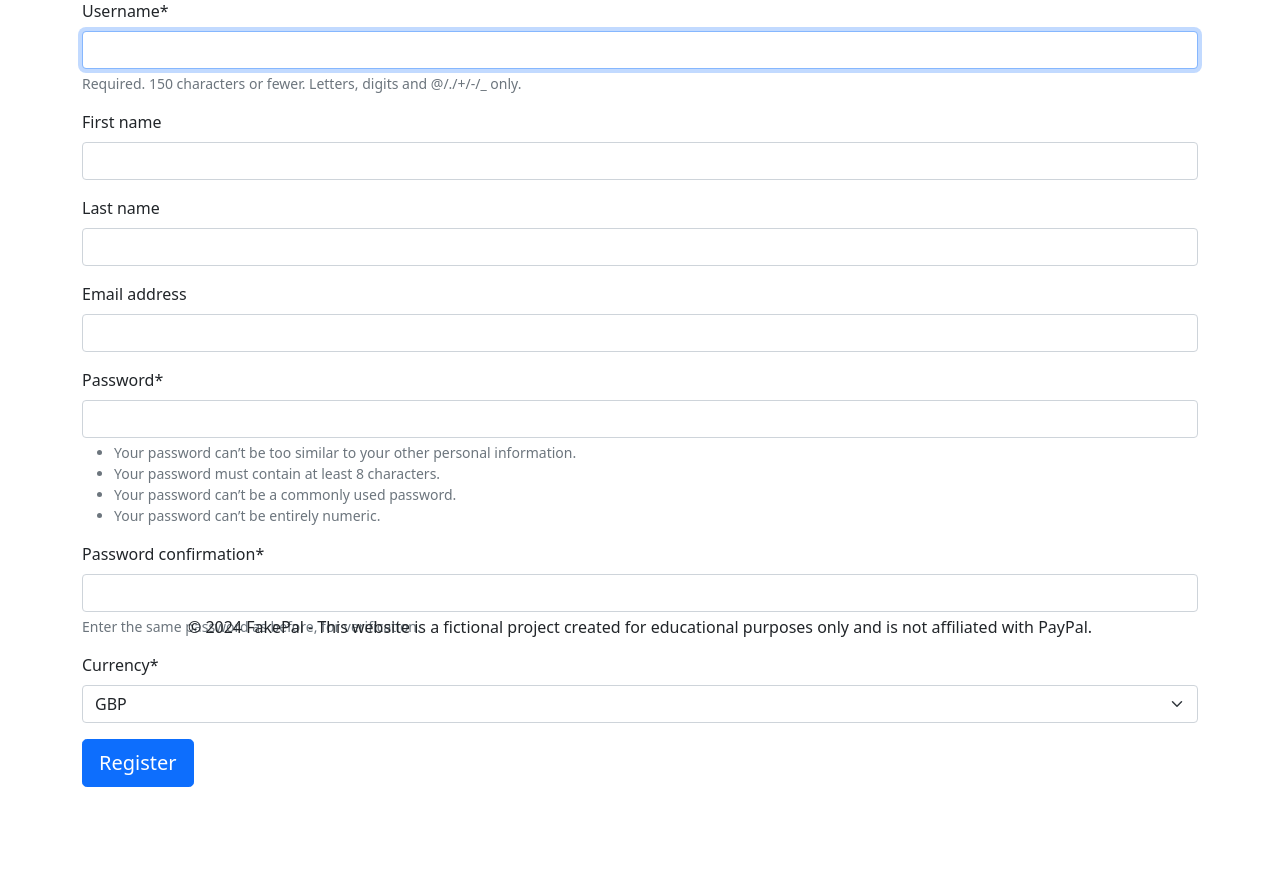
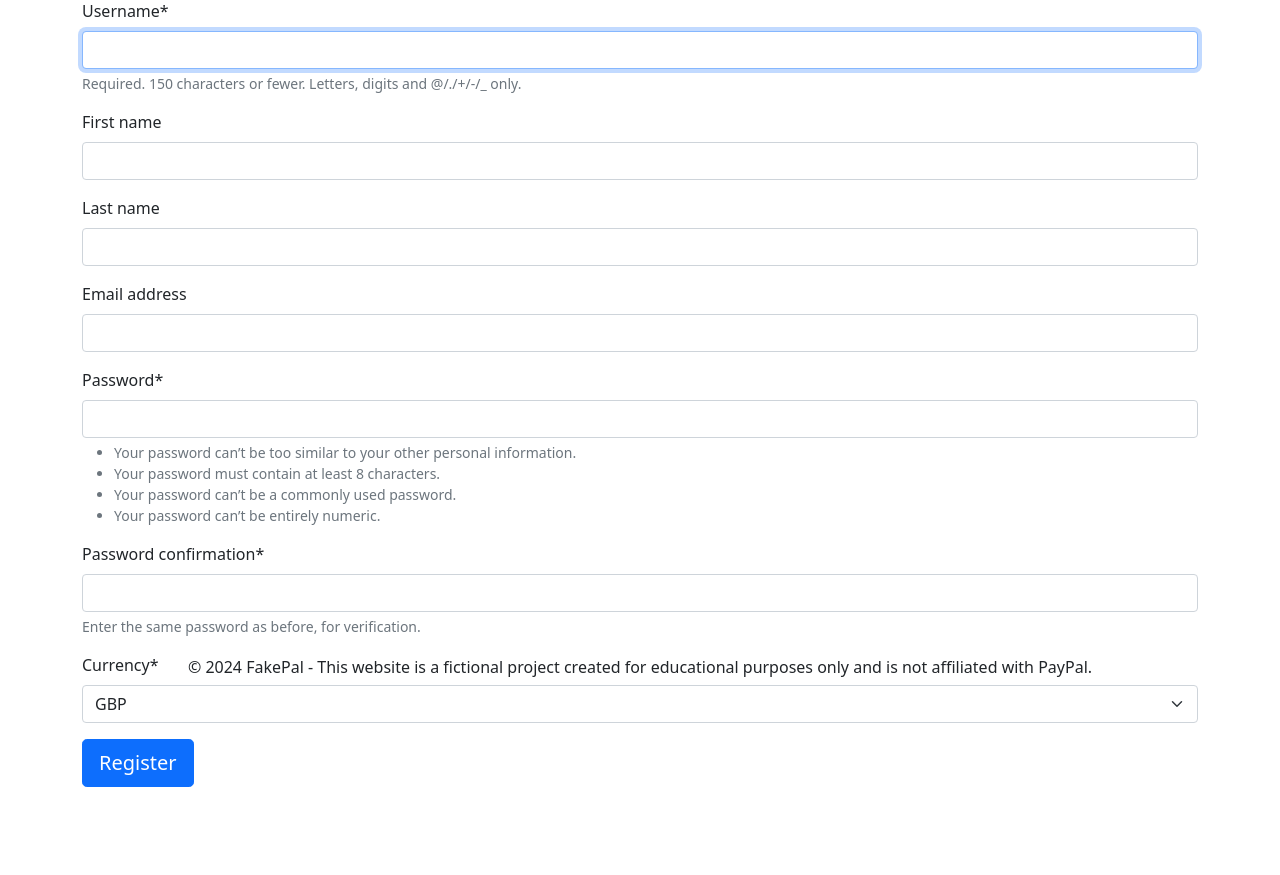
Before and after one commit to tnaccarato/Fakepal, a Django app: page /webapps2024/register/register/ in a window 1280 px wide. Shown: the part 185-1060 px from the top of the page. Run offline with Django 5.2, Linux system fonts and the light colour scheme; some libraries are stand-ins or nearby versions.

Commit message:
Adjust sticky bottom vh

```diff
--- a/static/css/base.css
+++ b/static/css/base.css
@@ -72,7 +72,7 @@
 /*Footer*/
 footer {
     position: sticky;
-    bottom: -5vh; /* Negative value to pull it up */
+    bottom: -10vh; /* Negative value to pull it up */
     width: 100%;
     text-align: center;
 }
```
